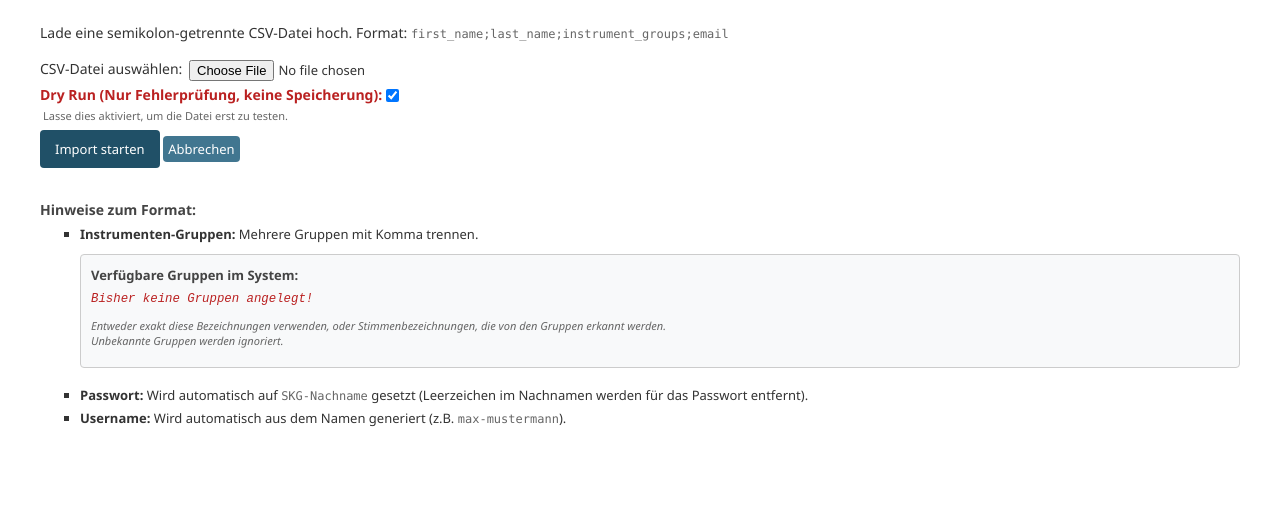
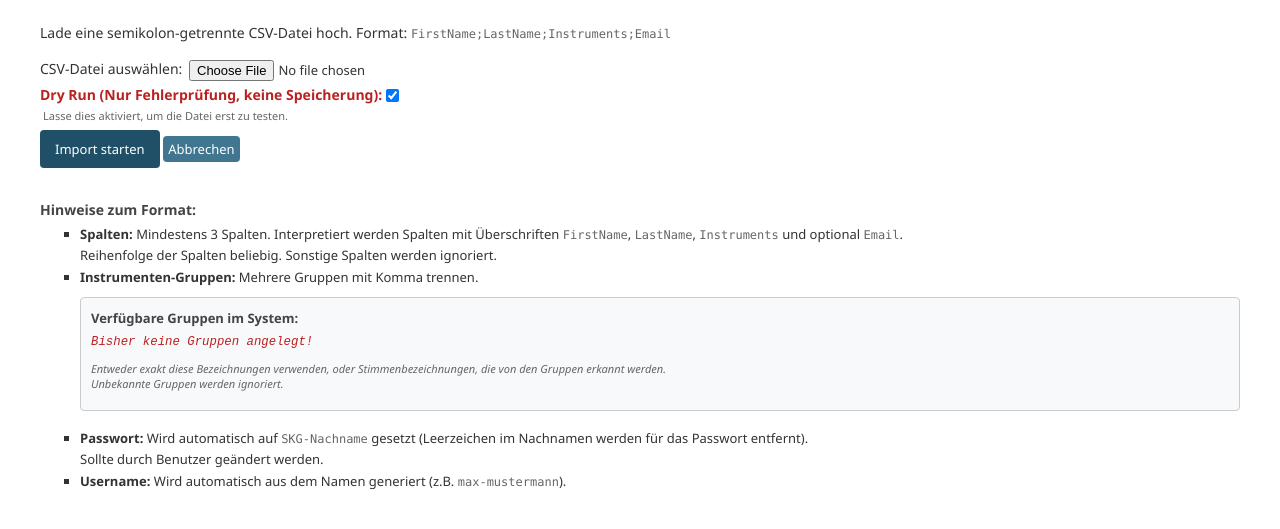
Before and after one commit to tubadour-sw/scorelib, a Django app: template templates/admin/csv_user_import.html in a window 1280 px wide. Shown: the part 92-621 px from the top of the page. Run offline with Django 5.2, Linux system fonts and the light colour scheme; the template is opened without the code that fills it: values that come from a table or form of the project are taken from there, others are empty.

Commit message:
during import access columns by label instead of index

```diff
--- a/templates/admin/csv_user_import.html
+++ b/templates/admin/csv_user_import.html
@@ -2,7 +2,7 @@
 {% block content %}
 <div id="content-main">
     <!--<h1>{{ title }}</h1> -->
-    <p>Lade eine semikolon-getrennte CSV-Datei hoch. Format: <code>first_name;last_name;instrument_groups;email</code></p>
+    <p>Lade eine semikolon-getrennte CSV-Datei hoch. Format: <code>FirstName;LastName;Instruments;Email</code></p>
 
     <form method="post" enctype="multipart/form-data">
         {% csrf_token %}
@@ -28,6 +28,10 @@
     <div style="margin-top: 30px;">
         <h3>Hinweise zum Format:</h3>
         <ul>
+			<li><strong>Spalten:</strong> Mindestens 3 Spalten. Interpretiert werden Spalten mit Überschriften
+				<code>FirstName</code>, <code>LastName</code>, <code>Instruments</code> und optional <code>Email</code>. <br>
+				Reihenfolge der Spalten beliebig. Sonstige Spalten werden ignoriert.
+			</li>
             <li>
                 <strong>Instrumenten-Gruppen:</strong> Mehrere Gruppen mit Komma trennen.
                 <div style="margin-top: 10px; padding: 10px; background-color: #f8f9fa; border: 1px solid #ccc; border-radius: 4px;">
@@ -45,7 +49,8 @@
                     </p>
                 </div>
             </li>
-            <li style="margin-top: 15px;"><strong>Passwort:</strong> Wird automatisch auf <code>SKG-Nachname</code> gesetzt (Leerzeichen im Nachnamen werden für das Passwort entfernt).</li>
+            <li style="margin-top: 15px;"><strong>Passwort:</strong> Wird automatisch auf <code>SKG-Nachname</code> gesetzt (Leerzeichen im Nachnamen werden für das Passwort entfernt). <br>
+				Sollte durch Benutzer geändert werden.</li>
             <li><strong>Username:</strong> Wird automatisch aus dem Namen generiert (z.B. <code>max-mustermann</code>).</li>
         </ul>
     </div>
```
Also changed, not shown: scorelib/views.py (+13 -21 lines).
